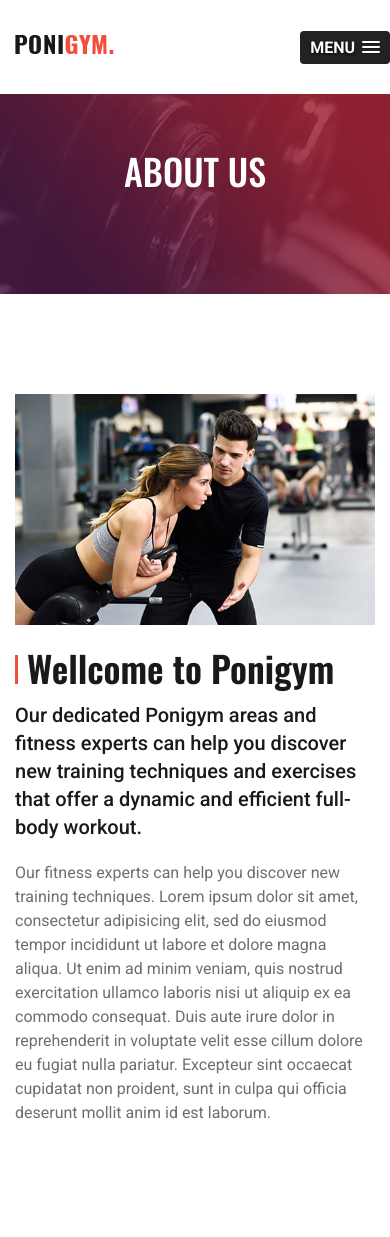
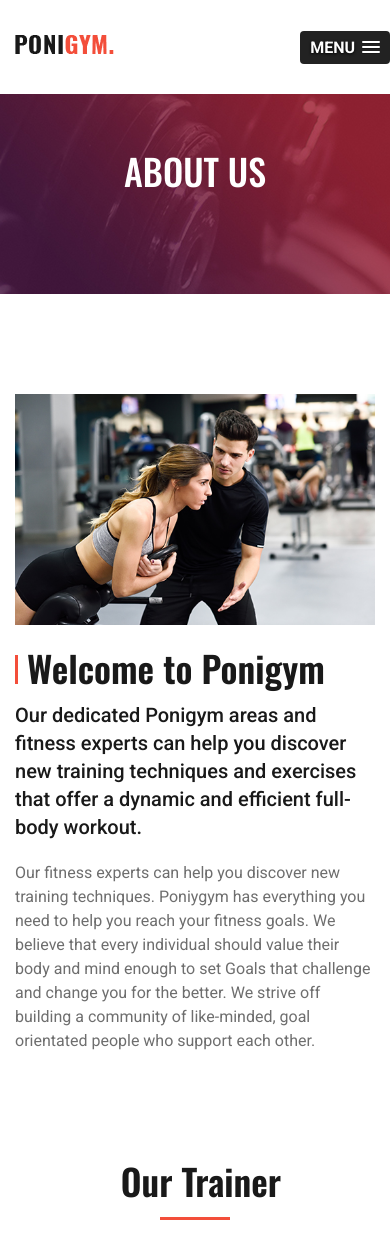
Before and after one commit to LarisaLG/fitness_club, a Django app: page /about/ in a window 390 px wide. Shown: the top 1237 px of the page. Run offline with Django 3.2, Linux system fonts and the light colour scheme; style sheets or scripts are compiled from the project's sources; some libraries are stand-ins or nearby versions.

Commit message:
chore: add trainers sectio to aboit.html

```diff
--- a/home/templates/home/about.html
+++ b/home/templates/home/about.html
@@ -32,16 +32,16 @@
             <div class="col-lg-6 offset-lg-1">
                 <div class="about-text">
                     <div class="section-title">
-                        <h2>Wellcome to Ponigym</h2>
+                        <h2>Welcome to Ponigym</h2>
                         <p>Our dedicated Ponigym areas and fitness experts can help you discover new training
                             techniques and exercises that offer a dynamic and efficient full-body workout.</p>
                     </div>
-                    <p>Our fitness experts can help you discover new training techniques. Lorem ipsum dolor sit
-                        amet, consectetur adipisicing elit, sed do eiusmod tempor incididunt ut labore et dolore
-                        magna aliqua. Ut enim ad minim veniam, quis nostrud exercitation ullamco laboris nisi ut
-                        aliquip ex ea commodo consequat. Duis aute irure dolor in reprehenderit in voluptate velit
-                        esse cillum dolore eu fugiat nulla pariatur. Excepteur sint occaecat cupidatat non proident,
-                        sunt in culpa qui officia deserunt mollit anim id est laborum.</p>
+                    <p>Our fitness experts can help you discover new training techniques.
+                        Poniygym has everything you need to help you reach your fitness goals.
+                        We believe that every individual should value their body and
+                        mind enough to set Goals that challenge and change you for the better.
+                        We strive off building a community of like-minded, goal orientated
+                        people who support each other.</p>
                 </div>
             </div>
         </div>
@@ -49,6 +49,71 @@
 </section>
 <!-- About Us Secion End -->
 
+<!-- About Page Trainer Section Begin -->
+<section class="about-page-trainer">
+    <div class="container">
+        <div class="row">
+            <div class="col-lg-12">
+                <div class="col-lg-12">
+                    <div class="section-title">
+                        <h2>Our Trainer</h2>
+                        <p>Our certified highqualified fitness experts can help you discover new training techniques.
+                        </p>
+                    </div>
+                </div>
+            </div>
+        </div>
+        <div class="row">
+            <div class="col-lg-3 col-sm-6">
+                <div class="single-trainer-item">
+                    <div class="trainer-pic">
+                        <img src="{% static 'media/trainer/trainer-1.jpg' %}" alt="woman yoga trainer">
+                    </div>
+                    <div class="trainer-text">
+                        <h5>Alice Norton</h5>
+                        <span>YOGA TRAINER</span>
+                    </div>
+                </div>
+            </div>
+            <div class="col-lg-3 col-sm-6">
+                <div class="single-trainer-item">
+                    <div class="trainer-pic">
+                        <img src="{% static 'media/trainer/trainer-2.jpg' %}" alt="">
+                    </div>
+                    <div class="trainer-text">
+                        <h5>Noah Leonard</h5>
+                        <span>GYMER</span>
+                    </div>
+                </div>
+            </div>
+            <div class="col-lg-3 col-sm-6">
+                <div class="single-trainer-item">
+                    <div class="trainer-pic">
+                        <img src="{% static 'media//trainer/trainer-3.jpg' %}" alt="">
+                    </div>
+                    <div class="trainer-text">
+                        <h5>BRUICE JOHN</h5>
+                        <span>CROSS EXPERT TRAINER</span>
+                    </div>
+                </div>
+            </div>
+            <div class="col-lg-3 col-sm-6">
+                <div class="single-trainer-item">
+                    <div class="trainer-pic">
+                        <img src="{% static 'media/trainer/trainer-4.jpg' %}" alt="">
+                    </div>
+                    <div class="trainer-text">
+                        <h5>VIRGIL COOK</h5>
+                        <span>CARDIO WORKOUT EXPERT</span>
+                    </div>
+                </div>
+            </div>
+        </div>
+    </div>
+</section>
+<!-- About Page Trainer Section End -->
+
+
  {% include 'includes/footer.html' %}
  {% include 'includes/footer-widget.html' %}
 
--- a/home/views.py
+++ b/home/views.py
@@ -7,6 +7,7 @@ def index(request):
     """A view to return index page """
     return render(request, 'home/index.html')
 
+
 def about(request):
     """
     This view renders to the user the About page.
```
Also changed, not shown: 4 other files.
